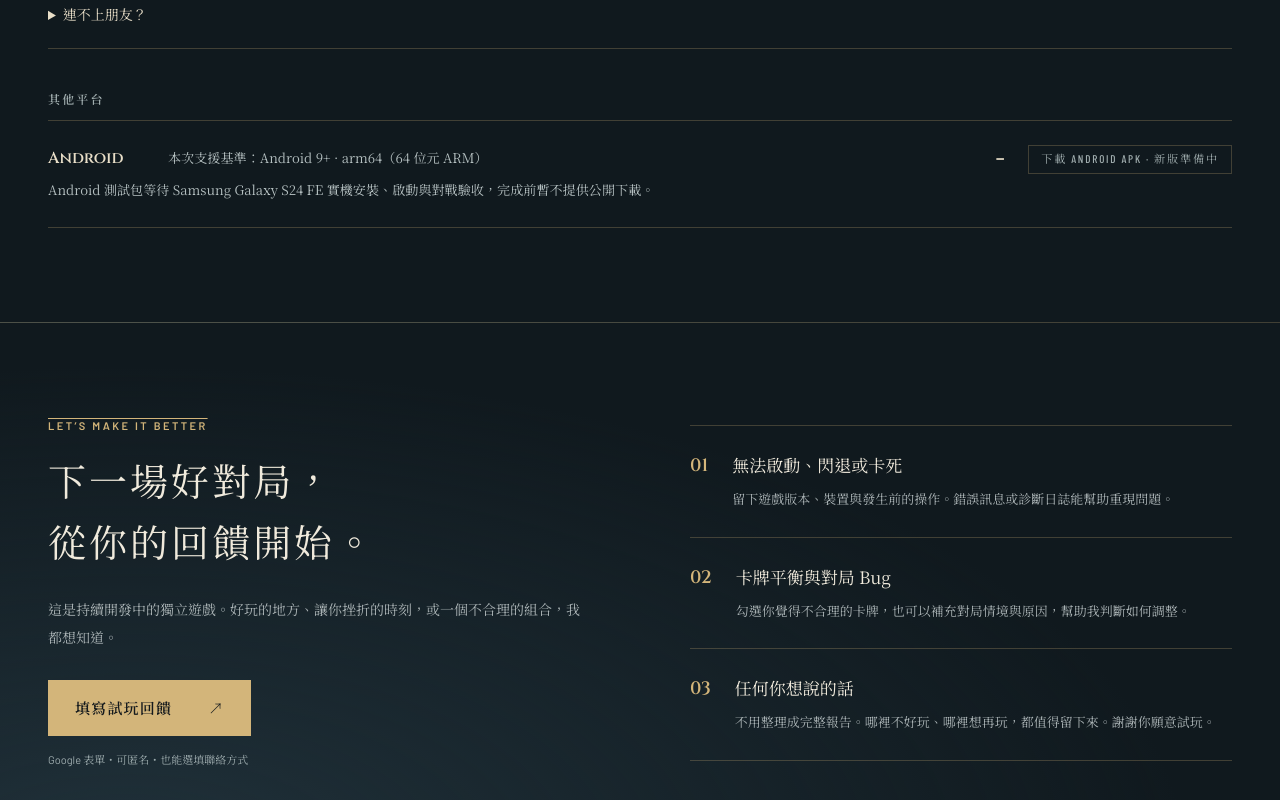
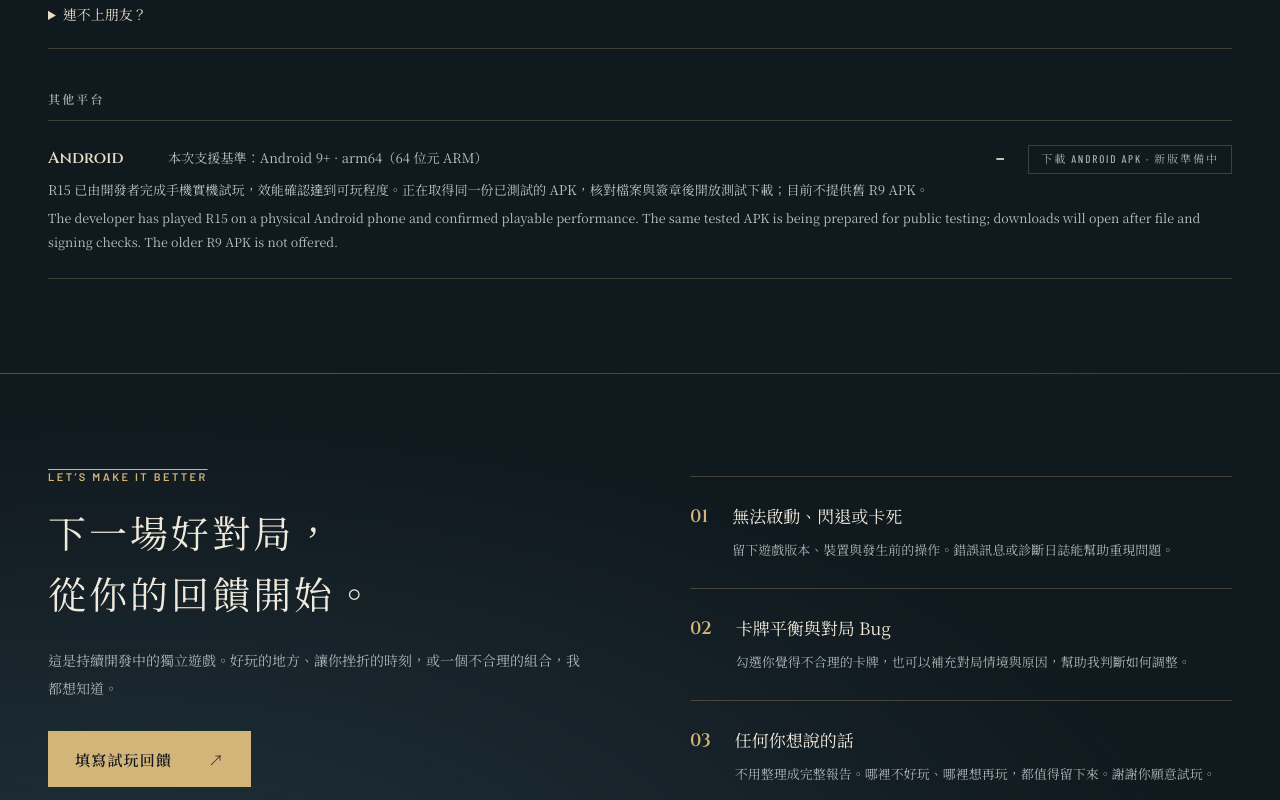
Before and after one commit to wuharry/cardGame-site, a Next.js app: page / in a window 1280 px wide. Shown: the part 6700-7500 px from the top of the page. Built offline with nearby package versions, Linux system fonts and the light colour scheme; no server answers.

Commit message:
fix(download): render current platform readiness notes

```diff
--- a/src/components/download-panel.tsx
+++ b/src/components/download-panel.tsx
@@ -279,14 +279,8 @@ function BuildRow({ build }: { build: Build }) {
           {build.version} · 更新於 {formatDate(build.updated)}
         </p>
       )}
-      {build.id === "android" && !href ? (
-        <>
-          <p className="body-cjk basis-full text-[0.82rem]">
-            Android 測試包等待 Samsung Galaxy S24 FE 實機安裝、啟動與對戰驗收，完成前暫不提供公開下載。
-          </p>
-          {build.status === "suspended" && build.note && <p className="body-cjk basis-full text-[0.82rem]">{build.note}</p>}
-        </>
-      ) : build.note && <p className="body-cjk basis-full text-[0.82rem]">{build.note}</p>}
+      {build.note && <p className="body-cjk basis-full text-[0.82rem]">{build.note}</p>}
+      {build.noteEn && <p lang="en" className="body-cjk basis-full text-[0.78rem]">{build.noteEn}</p>}
       {href && build.sha256 && (
         <p className="body-cjk min-w-0 basis-full break-all text-[0.72rem] text-faint">
           SHA-256：<code>{build.sha256}</code>
```
